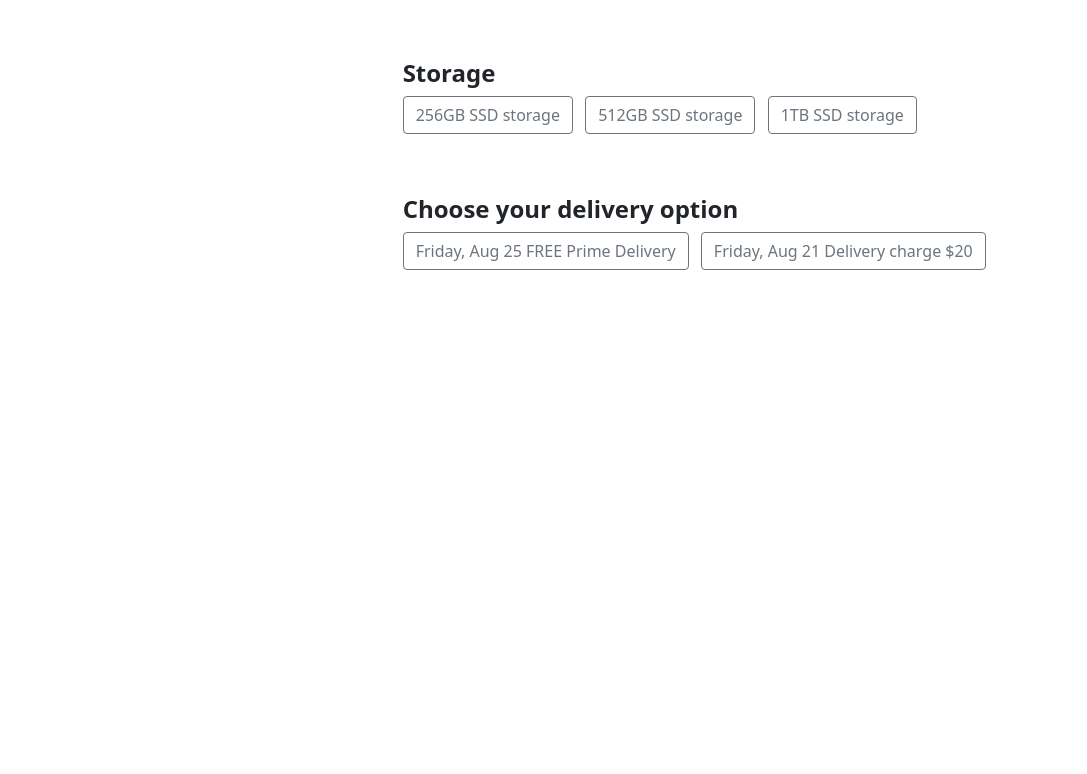
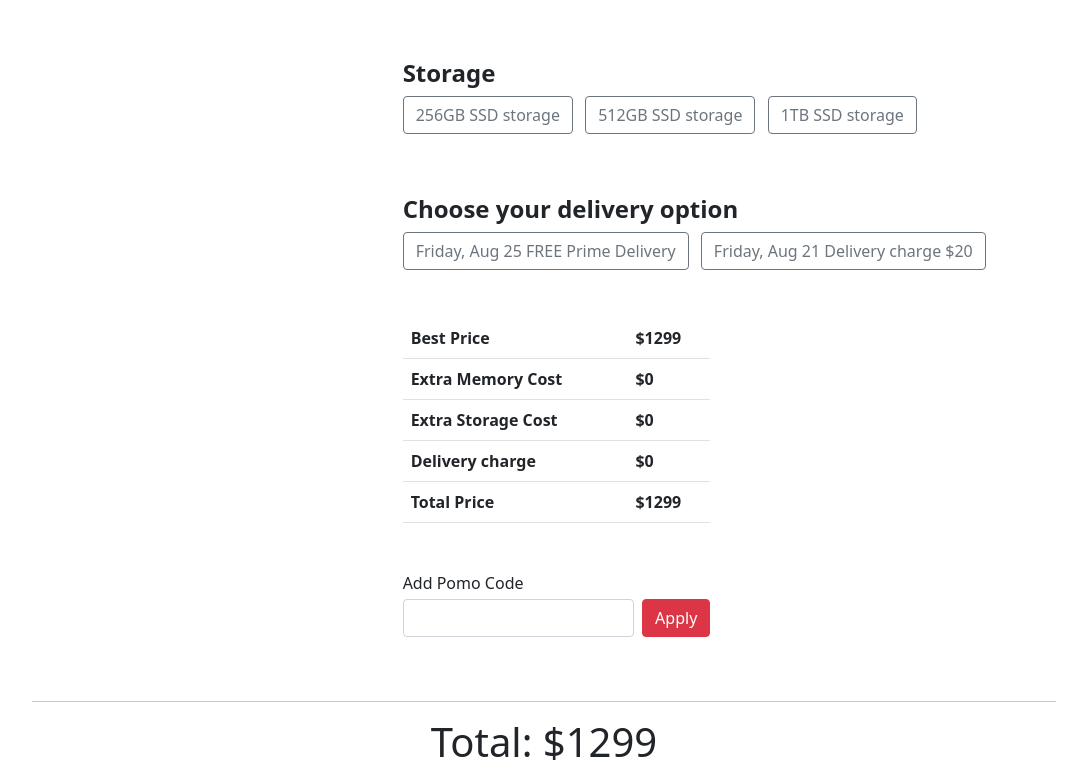
Before and after one commit to mahfuzparvez/mac-book-pro, a plain HTML site: page index.html in a window 1280 px wide. Shown: the part 363-1137 px from the top of the page, without its empty margins (96-1183 px from the left). Before the commit the page ends 800 px from the top, so only its background shows below. Drawn offline with nearby package versions, Linux system fonts and the light colour scheme.

Commit message:
3rd commit

```diff
--- a/CSS/style.css
+++ b/CSS/style.css
@@ -5,3 +5,8 @@
     font-weight: bold;
     margin-top: 10%;
 }
+.footer-up-hr-lain{
+    margin-left: 10%;
+    width: 80%;
+    /* (10*10=20+80=100) */
+}
--- a/index.html
+++ b/index.html
@@ -47,21 +47,48 @@
                     $20</button>
             </div>
             <!-- calculation section -->
-            <div>
 
+            <table class="table fw-bold mt-5 w-50">
+                <thead>
+                </thead>
+                <tbody>
+                    <tr>
+                        <td>Best Price</td>
+                        <th scope="row">$1299</th>
+                    </tr>
+                    <tr>
+                        <td>Extra Memory Cost</td>
+                        <th scope="row">$0</th>
+                    </tr>
+                    <tr>
+                        <td>Extra Storage Cost</td>
+                        <th scope="row">$0</th>
+                    </tr>
+                    <tr>
+                        <td>Delivery charge</td>
+                        <th scope="row">$0</th>
+                    </tr>
+                    <tr>
+                        <td>Total Price</td>
+                        <th scope="row">$1299</th>
+                    </tr>
+                </tbody>
+            </table>
+            <!-- optional section -->
+            <!-- And Pomo Code Section -->
+            <p class="mt-5 mb-1">Add Pomo Code</p>
+            <div class="d-flex w-50">
+
+                <input type="text" class="form-control me-2" aria-label="Username" aria-describedby="addon-wrapping">
+                <button type="button" class="btn btn-danger">Apply</button>
             </div>
         </section>
-
-
-
-
-
-
-
-
-
-
     </main>
+    <hr class="footer-up-hr-lain">
+    <!-- footer section -->
+    <footer class="d-flex justify-content-center">
+        <h1>Total: $1299</h1>
+    </footer>
 </body>
 
 </html>
```
